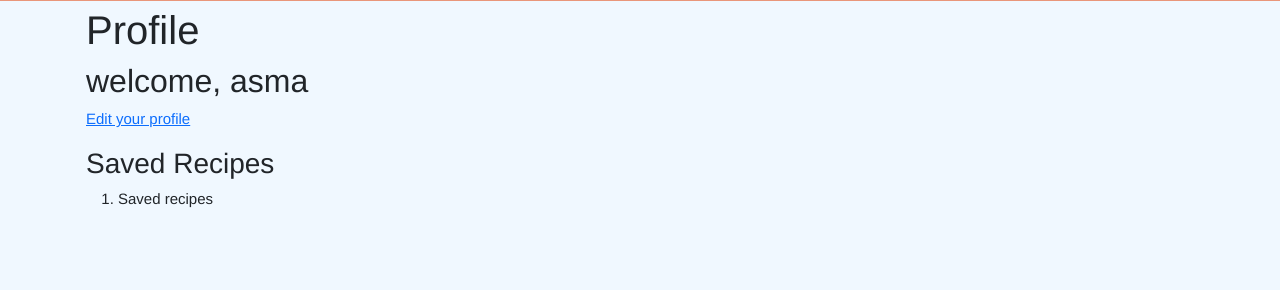
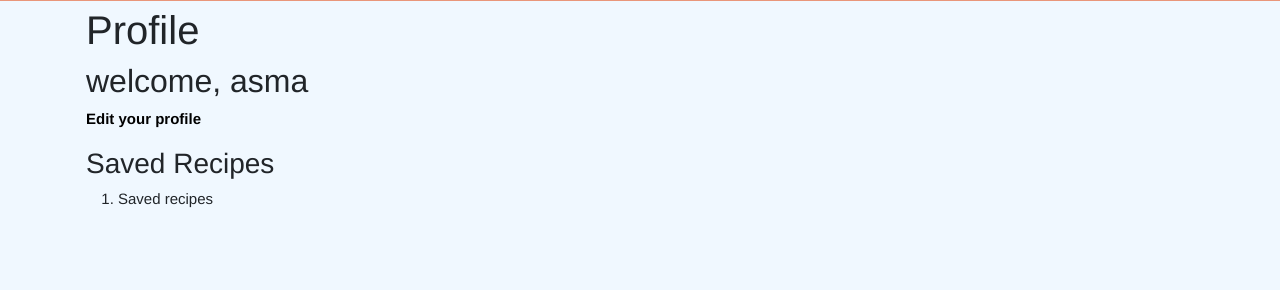
Before and after one commit to awadasma99/CISC4800_Project2, a Flask app: page /profile in a window 1280 px wide. Shown: the part 55-345 px from the top of the page. Run offline with Flask 2, Linux system fonts and the light colour scheme; a user stored in the database is signed in; parts of the project's set-up code (start-up, migrations or seed data) failed here and were passed over; some libraries are stand-ins or nearby versions.

Commit message:
Update main.css

```diff
--- a/project/static/styles/main.css
+++ b/project/static/styles/main.css
@@ -4,6 +4,16 @@ body {
     background-color:aliceblue;
     font-size: 15px;
 }
+a:link {
+    color: black;
+    background-color: transparent;
+    text-decoration: none;
+    font-weight: bold;
+}
+-a:link:hover {
+    color: grey;
+}
+
 /* styling navbar*/
 .logoimg {
     padding: 18px;
@@ -84,7 +94,7 @@ h5 {
     width: 50%;
     margin:auto;
 }
-.containerlog{
+.containerlog {
     padding: 20px 90px;
     background-color: #C4C4C4;
 }
```
